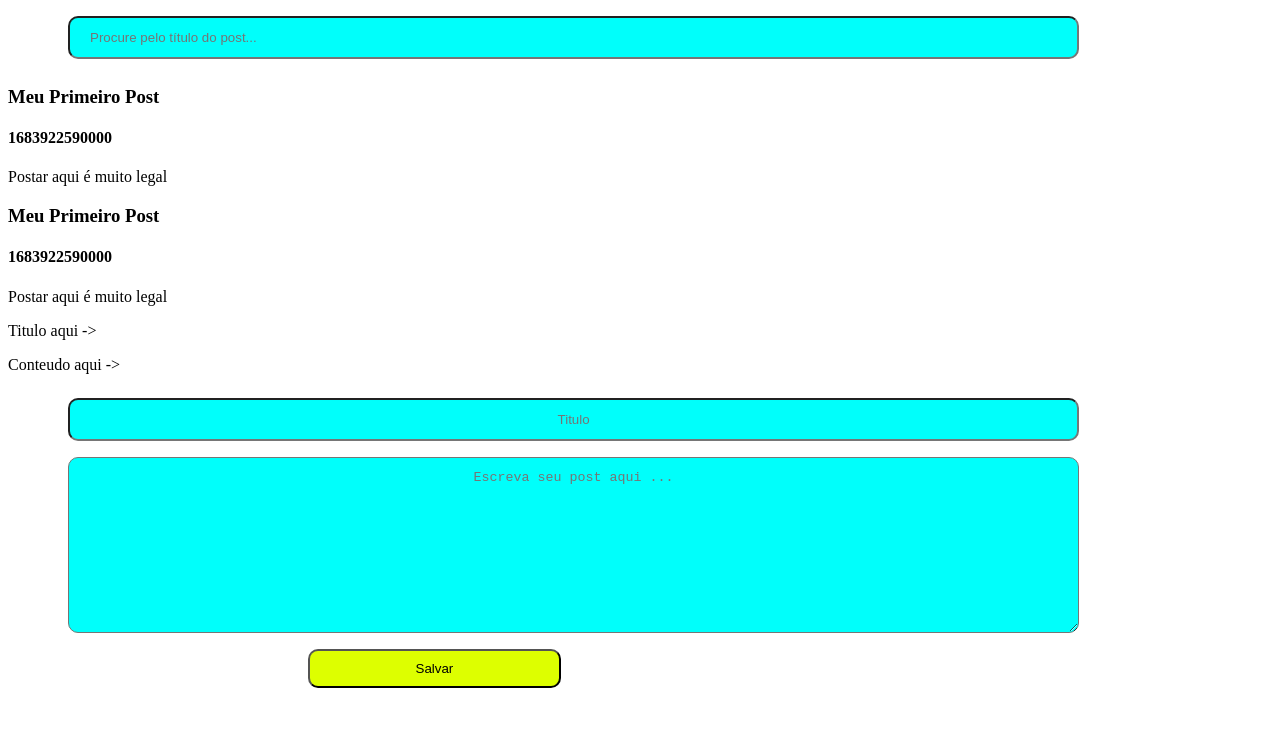
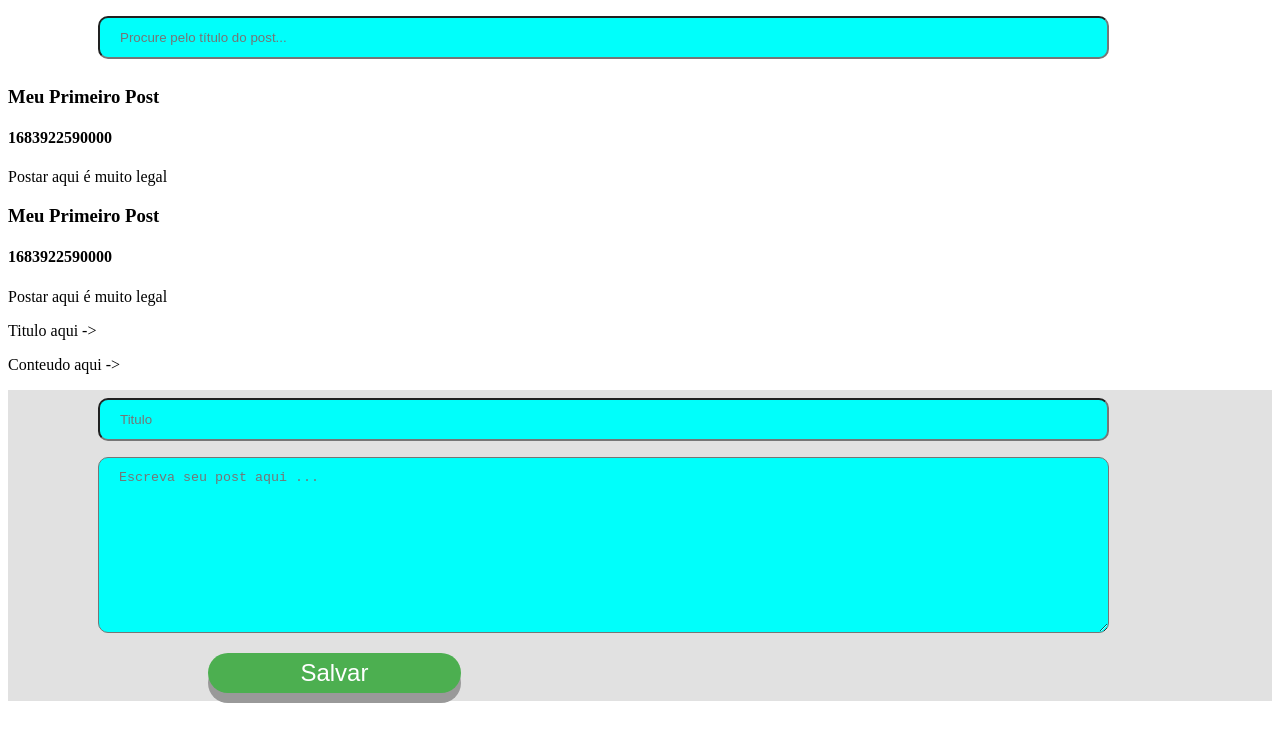
Before and after one commit to LuizFeller/blog-template, a Vue app: page / in a window 1280 px wide. Shown: the top 742 px of the page. Built offline with nearby package versions, Linux system fonts and the light colour scheme.

Commit message:
continuacao estilizacao do formulario

```diff
--- a/src/App.vue
+++ b/src/App.vue
@@ -140,39 +140,61 @@ for(const algumacoisa of posts)*/
 </template>
 
 <style scoped>
+
+
 form {
-  display: flex;
+  display: center;
   flex-direction: column;
+  padding: center;
+  background: rgb(225, 225, 225);
 }
 
 form > * {
-  margin: 1rem;
+  margin: center;
+  text-align:justify;
 
-  /*CSS (16052023)*/
-
-  text-align: center;
 }
 
-input,
-textarea {
+input, textarea {
   width: 80%;
 
   padding: 12px 20px;
-  margin: 8px 60px;
+  margin: 8px 90px;
   box-sizing: border-box;
   border-radius: 10px;
   background-color: rgb(0, 255, 251);
   color: white;
 }
 
+
+
 button {
   width: 20%;
+  margin: 8px 200px;
+  display: inline-block;
+  padding: 6px 2px;
+  font-size: 24px;
+  cursor: pointer;
+  text-align: center;
+  outline: none;
+  color: #fff;
+  background-color: #4CAF50;
+  border: none;
+  border-radius: 30px;
+  box-shadow: 0 10px #999;
+}
 
-  padding: 10px 2px;
-  margin: 8px 300px;
-  box-sizing: border-box;
-  border-radius: 10px;
-  background-color: rgb(221, 255, 0);
-  color: black;
+button:hover {background-color: black}
+
+button:active {
+  background-color: #8e3e49;
+  box-shadow: 10 10px #666;
+  transform: translateY(10px);
 }
+
+
+
+
+
+
 </style>
```
